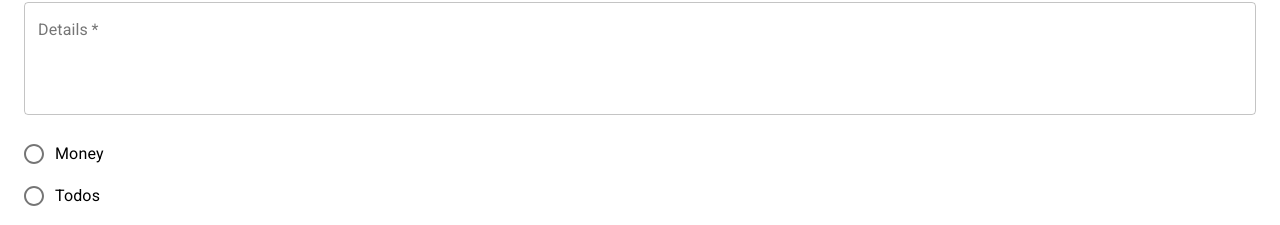
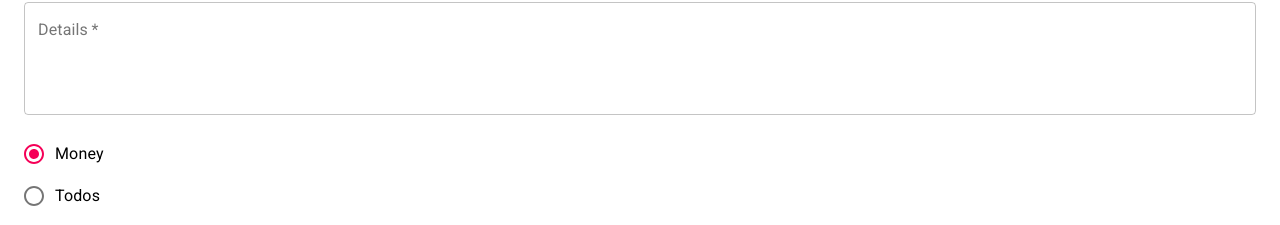
Before and after one commit to daniel-avzaradel/material-tut, a React (Create React App) app: page /create in a window 1280 px wide. Shown: the part 407-632 px from the top of the page. Built offline with nearby package versions, Linux system fonts and the light colour scheme.

Commit message:
using radio buttons and formcontrol

```diff
--- a/src/pages/Create.js
+++ b/src/pages/Create.js
@@ -34,9 +34,11 @@ export default function Create() {
   const classes = useStyles();
   const [title, setTitle] = useState("");
   const [details, setDetails] = useState("");
+  const [category, setCategory] = useState("money");
 
   const handleSubmit = (e) => {
     e.preventDefault();
+    console.log(title, details, category);
   };
 
   return (
@@ -102,7 +104,10 @@ export default function Create() {
           required
         />
         <br />
-        <RadioGroup>
+        <RadioGroup
+          value={category}
+          onChange={(e) => setCategory(e.target.value)}
+        >
           <FormControlLabel value="money" control={<Radio />} label="Money" />
           <FormControlLabel value="todos" control={<Radio />} label="Todos" />
           <FormControlLabel
@@ -113,7 +118,7 @@ export default function Create() {
           <FormControlLabel value="work" control={<Radio />} label="Work" />
         </RadioGroup>
         <br />
-        <Button color="secondary" variant="contained">
+        <Button color="secondary" variant="contained" type="submit">
           Submit
         </Button>
       </form>
```
